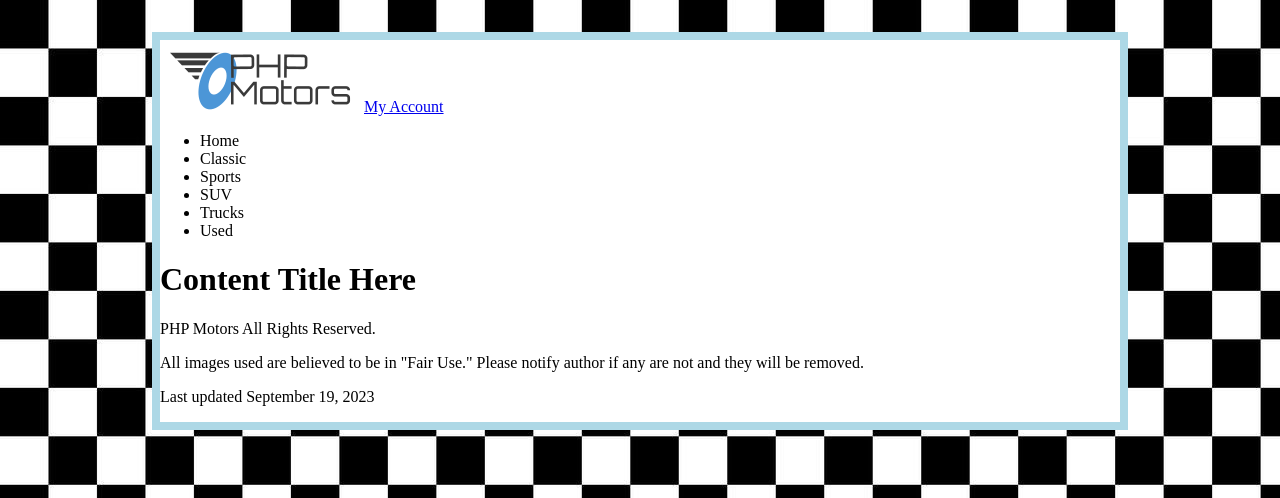
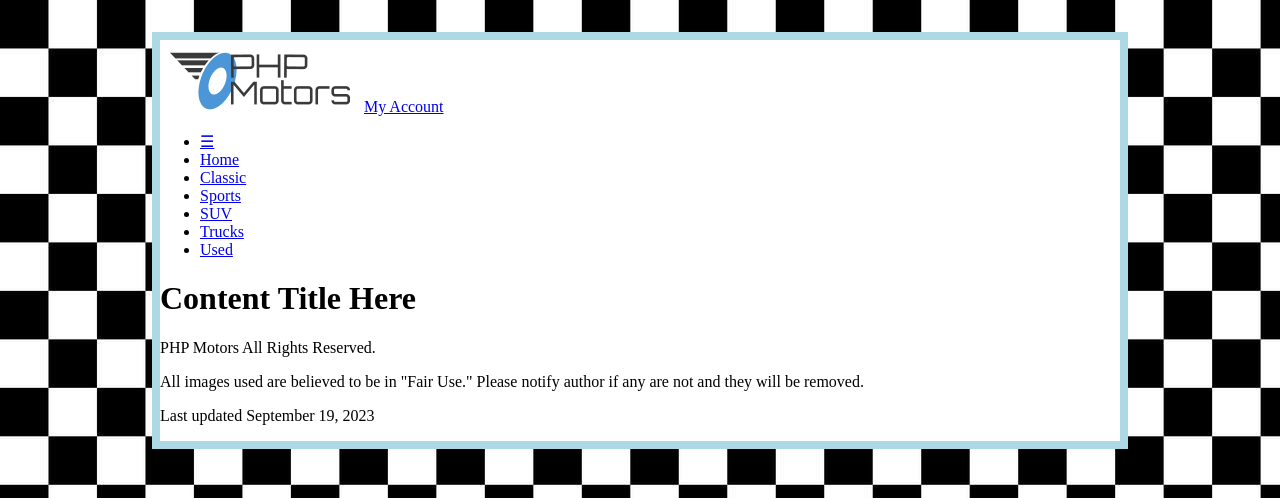
Before and after one commit to BrianBawden/phpmotors, a PHP site: page /template.php in a window 1280 px wide. Shown: the top 498 px of the page. Run offline with PHP 8.4, Linux system fonts and the light colour scheme.

Commit message:
change ul so li is outside link.

```diff
--- a/template.php
+++ b/template.php
@@ -12,15 +12,16 @@
     <header>
         <div>
             <a href="#"><img src="images/site/logo.png" alt="PHP Motors logo" id="logo"></a>
-            <a href="#">My Account</a>
+            <a class="plain_link" href="#">My Account</a>
             </nav>
             <ul>
-                <li>Home</li>
-                <li>Classic</li>
-                <li>Sports</li>
-                <li>SUV</li>
-                <li>Trucks</li>
-                <li>Used</li>
+                <li><a class="plain_link" href="#" onclick="toggleMenu()">&#9776;</a></li>
+                <li><a class="plain_link" href="#">Home</a></li>
+                <li><a class="plain_link" href="#">Classic</a></li>
+                <li><a class="plain_link" href="#">Sports</a></li>
+                <li><a class="plain_link" href="#">SUV</a></li>
+                <li><a class="plain_link" href="#">Trucks</a></li>
+                <li><a class="plain_link" href="#">Used</a></li>
             </ul>
             <nav>
         </div>
```
